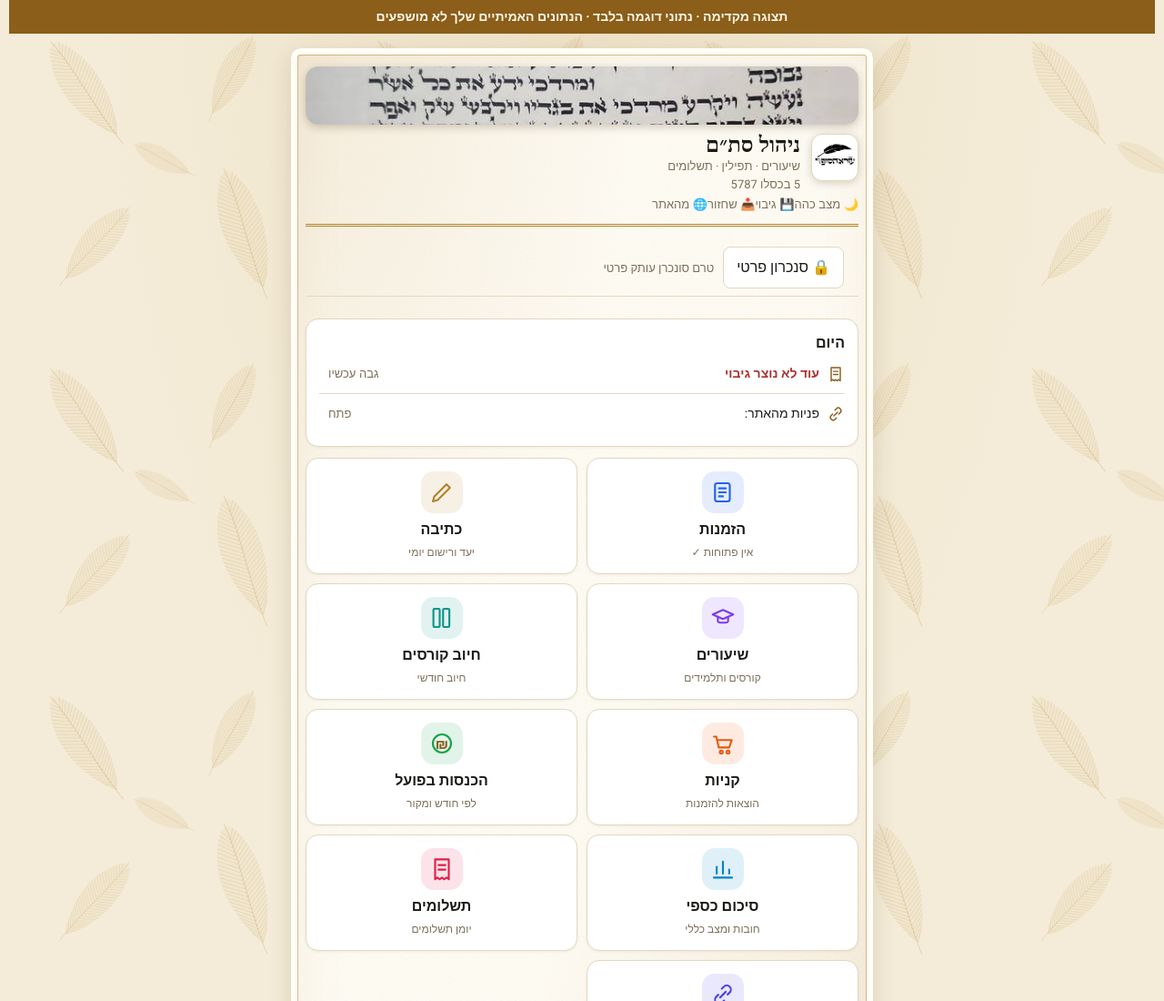
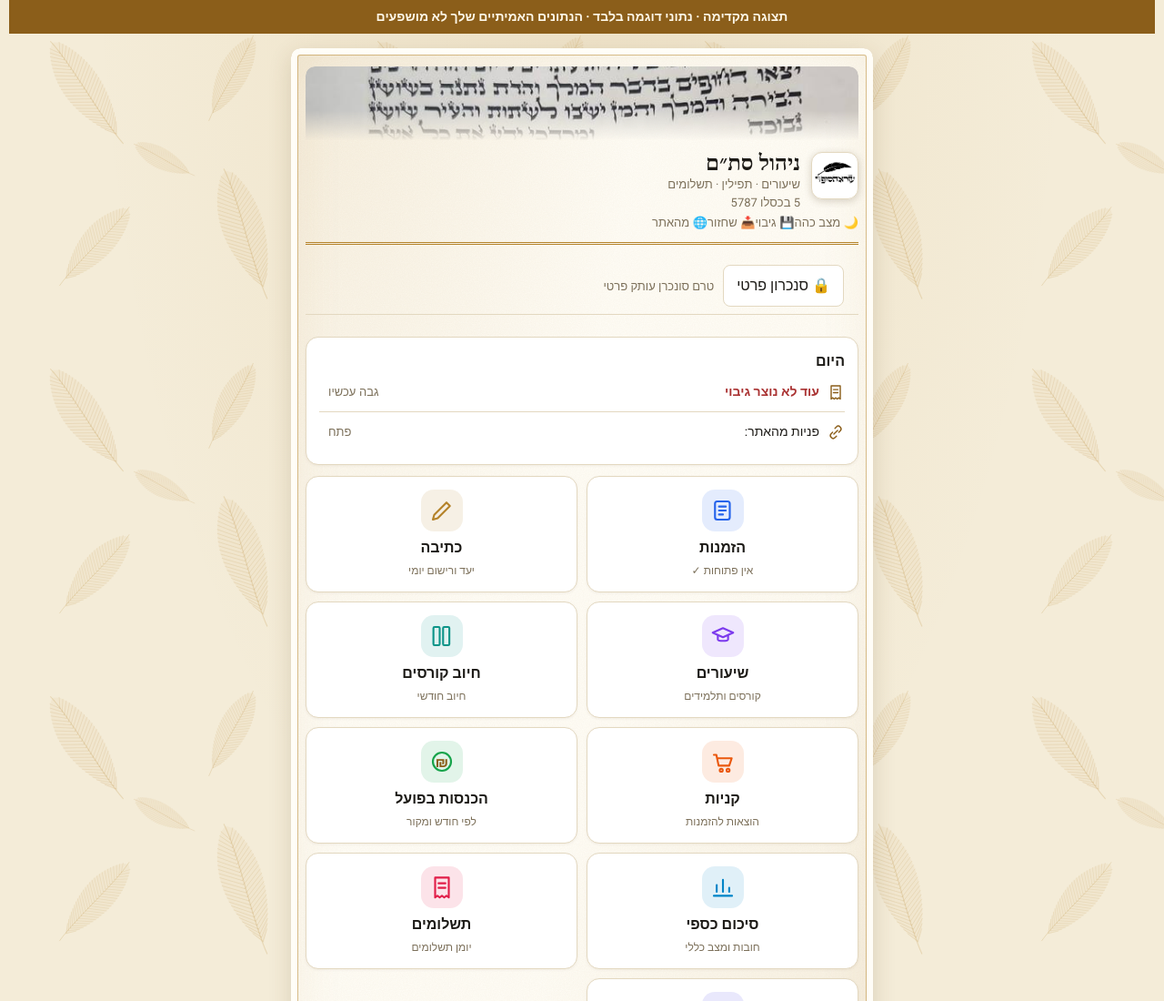
Before and after one commit to ezrahasoferstam-prog/stam-manager, a plain HTML site: page preview-plan/index.html in a window 1280 px wide. Shown: the top 1100 px of the page at 91% size. Drawn offline with Linux system fonts and the light colour scheme; a web font is replaced by a local one.

Commit message:
preview A: writing strip fades into parchment, no pasted frame

```diff
--- a/preview-plan/index.html
+++ b/preview-plan/index.html
@@ -75,7 +75,7 @@ input,select{width:100%;padding:9px;border:1px solid var(--line);border-radius:8
 .navback{display:block;width:calc(100% - 20px);margin:0 10px 10px;background:linear-gradient(160deg,#a5762c,#8b5e1a);color:var(--accfg);border:none;font-size:17px;font-weight:700;padding:12px;border-radius:12px;cursor:pointer;text-align:center}
 .top.tophome{display:block;text-align:right;padding:0 0 10px}
 .tophome .hdr-logo{float:right;margin:2px 0 0 12px;width:52px;height:52px;border-radius:12px;box-shadow:0 2px 8px rgba(60,40,10,.20);border:1px solid var(--line)}
-.tophome:before{content:'';display:block;height:64px;border-radius:14px;background:url(../1-7-hero-megillah.jpg) center 42%/cover no-repeat;box-shadow:0 3px 10px rgba(60,40,10,.22);margin-bottom:8px}
+.tophome:before{content:'';display:block;height:84px;margin:0 0 8px;border-radius:10px 10px 0 0;background:url(../1-7-hero-megillah.jpg) center 36%/cover no-repeat;-webkit-mask-image:linear-gradient(to bottom,#000 58%,transparent 97%);mask-image:linear-gradient(to bottom,#000 58%,transparent 97%)}
 .tophome h1{font-size:24px;margin-top:6px}
 .hdr-logo{width:56px;height:56px;border-radius:12px;float:right;margin-left:10px;background:#fff url(../3-logo-finalB-192.png) center 43%/158% no-repeat}
 .home-hdr{text-align:center;padding:10px 0 4px}
```
